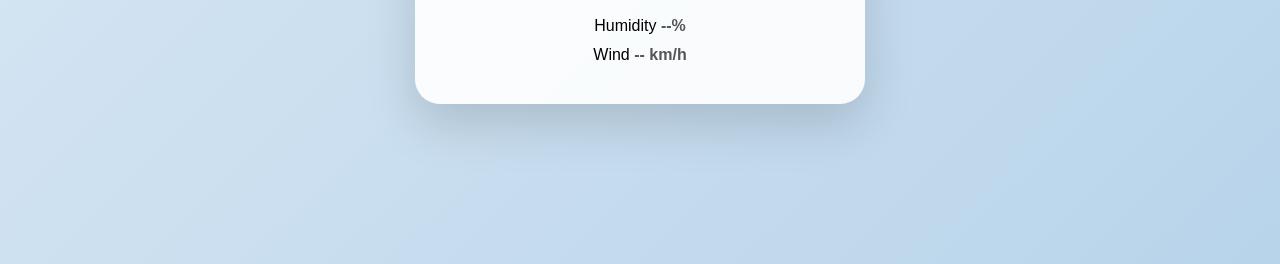
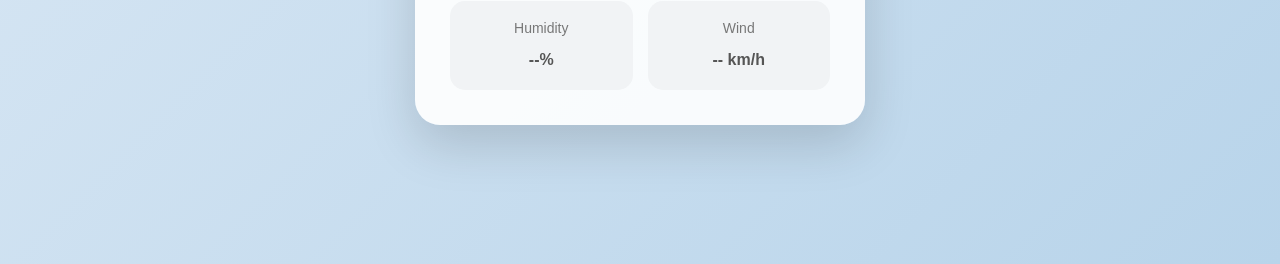
Before and after one commit to shree-tech1850/Weather-app, a plain HTML site: page index.html in a window 1280 px wide. Shown: the part 536-800 px from the top of the page. Drawn offline with Linux system fonts and the light colour scheme.

Commit message:
Add weather details styling to style.css

```diff
--- a/style.css
+++ b/style.css
@@ -93,3 +93,27 @@ h1 {
     font-size: 16px;
     color: #555;
 }
+.weather-details {
+    display: flex;
+    gap: 15px;
+    margin-top: 25px;
+}
+
+.detail {
+    flex: 1;
+    padding: 15px;
+    background: #f1f3f5;
+    border-radius: 15px;
+}
+
+.detail span {
+    display: block;
+    font-size: 14px;
+    color: #777;
+    margin-bottom: 5px;
+}
+
+.detail strong {
+    font-size: 17px;
+    color: #333;
+}
```
